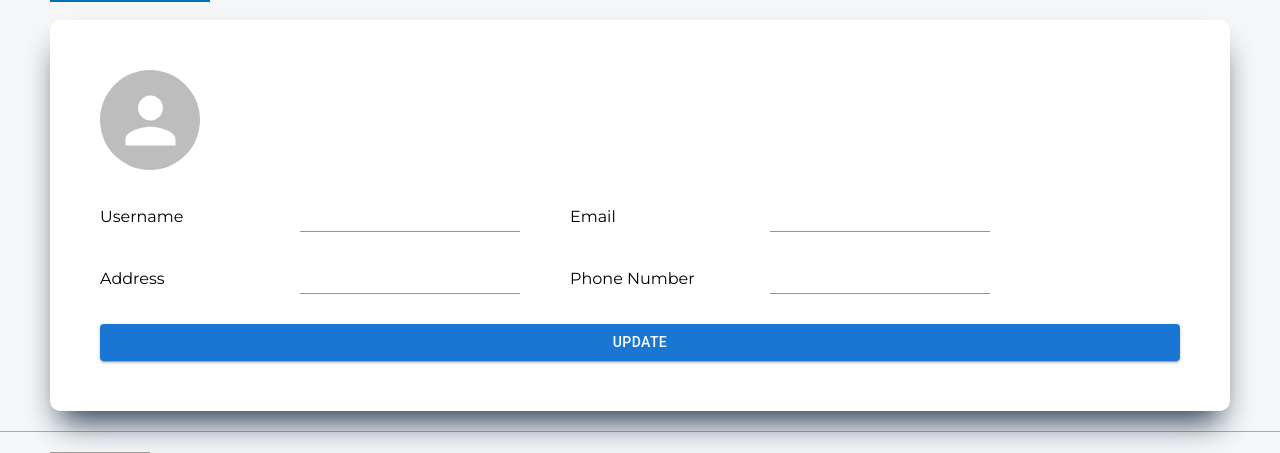
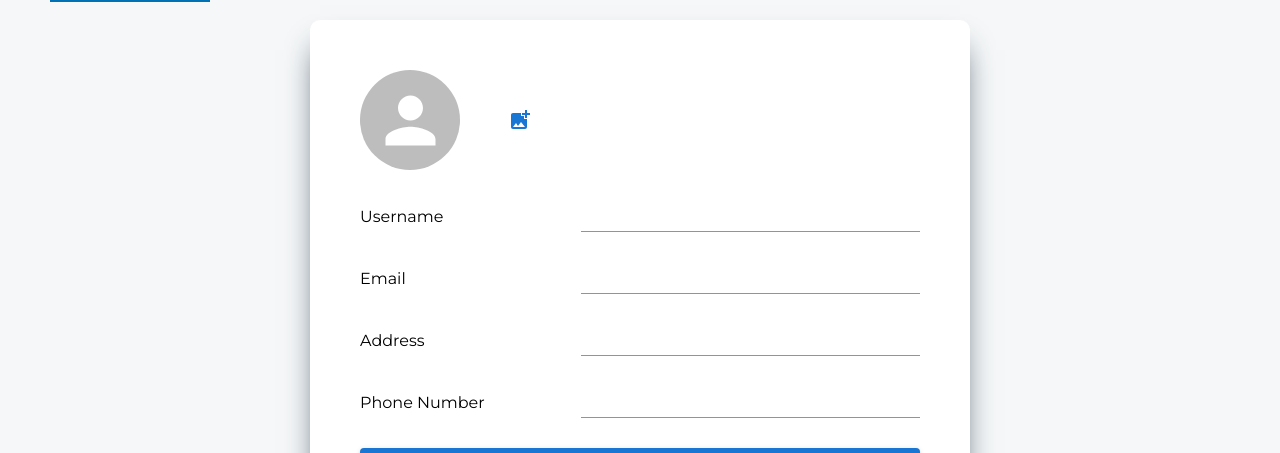
Before and after one commit to rxmann/Ecommerce-BechCha-Client, a React (Create React App) app: page /profile in a window 1280 px wide. Shown: the part 130-583 px from the top of the page. Built offline with nearby package versions, Linux system fonts and the light colour scheme; grey boxes are pictures that could not be loaded.

Commit message:
User profile page design completed

```diff
--- a/src/Components/ProfilePages/ProfileDisplay.jsx
+++ b/src/Components/ProfilePages/ProfileDisplay.jsx
@@ -1,6 +1,7 @@
 import styled from "styled-components"
 import TextField from '@mui/material/TextField';
-import { Avatar, Button, FormControl } from "@mui/material";
+import { Avatar, Button, IconButton } from "@mui/material";
+import AddPhotoAlternateIcon from '@mui/icons-material/AddPhotoAlternate';
 
 const Card = styled.div`
     margin: 20px 50px;
@@ -8,7 +9,6 @@ const Card = styled.div`
     border-radius: 10px;
     background-color: white;
     overflow: hidden;
-    width: 100%;
 `
 const Form = styled.form`
     display: flex;
@@ -19,11 +19,11 @@ const Form = styled.form`
 const FormItem = styled.div`
     display: flex;
     align-items: center;
-    gap: 50px;
+    gap: 40px;
 `
 
 const Label = styled.label`
-    width: 150px;
+    width: 300px;
 `
 
 const ProfileDisplay = () => {
@@ -32,22 +32,38 @@ const ProfileDisplay = () => {
             <Form>
                 <FormItem>
                     <Avatar alt="Rxman" src="" sx={{ width: 100, height: 100 }} />
+                    <IconButton color="primary" aria-label="upload picture" component="label">
+                        <input hidden accept="image/*" type="file" />
+                        <AddPhotoAlternateIcon />
+                    </IconButton>
                 </FormItem>
 
                 <FormItem>
                     <Label>Username</Label>
-                    <TextField variant="standard" />
-
+                    <TextField fullWidth type={"text"} variant="standard" required />
+                </FormItem>
+                <FormItem>
                     <Label>Email</Label>
-                    <TextField variant="standard" />
+                    <TextField fullWidth type={"email"} variant="standard" required />
                 </FormItem>
                 <FormItem>
                     <Label>Address</Label>
-                    <TextField variant="standard" />
+                    <TextField fullWidth type={"text"} variant="standard" required />
+                </FormItem>
+                <FormItem>
                     <Label>Phone Number</Label>
-                    <TextField variant="standard" />
+                    <TextField fullWidth
+                        InputProps={{
+                            inputProps: {
+                                inputMode: "numeric",
+                                pattern: `[0-9]{10}`
+                            }
+                        }}
+                        variant="standard"
+                        required
+                    />
                 </FormItem>
-                <Button variant="contained">Update</Button>
+                <Button type="submit" variant="contained">Update</Button>
             </Form>
 
 
```
